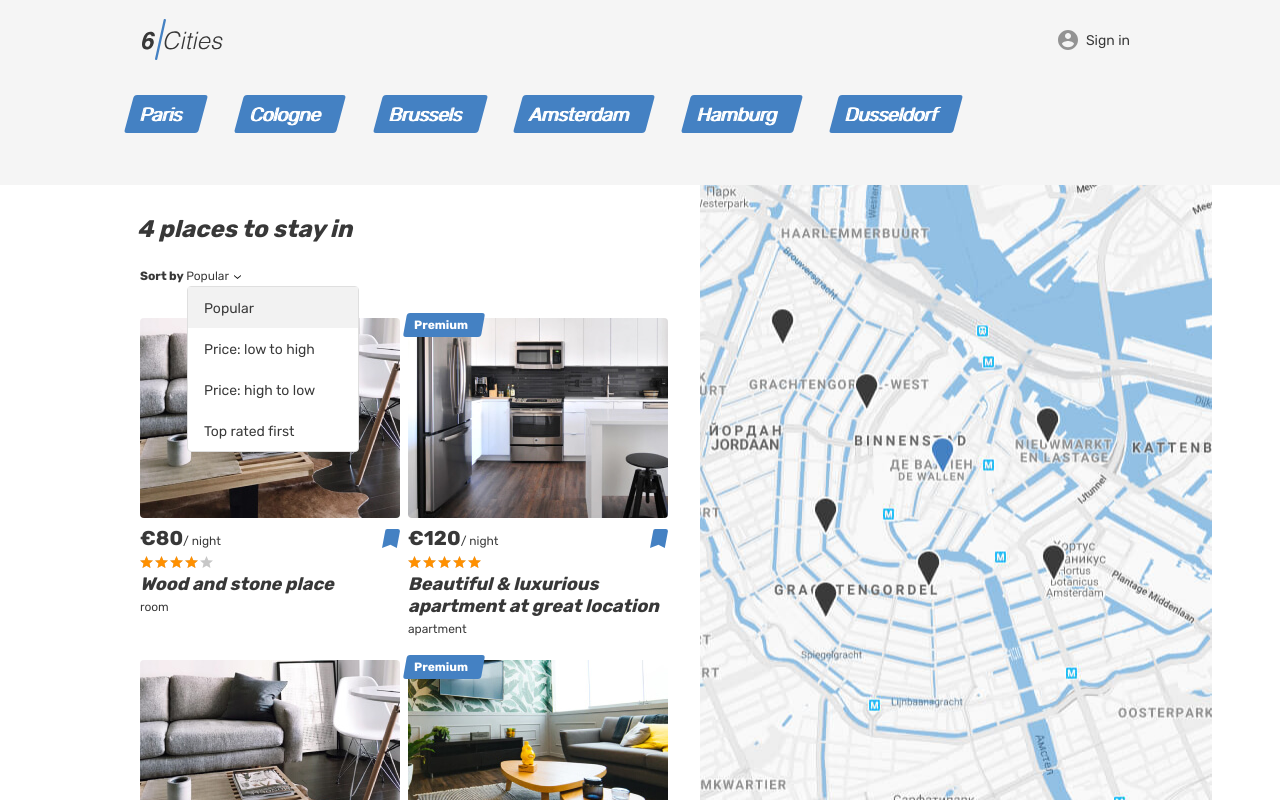
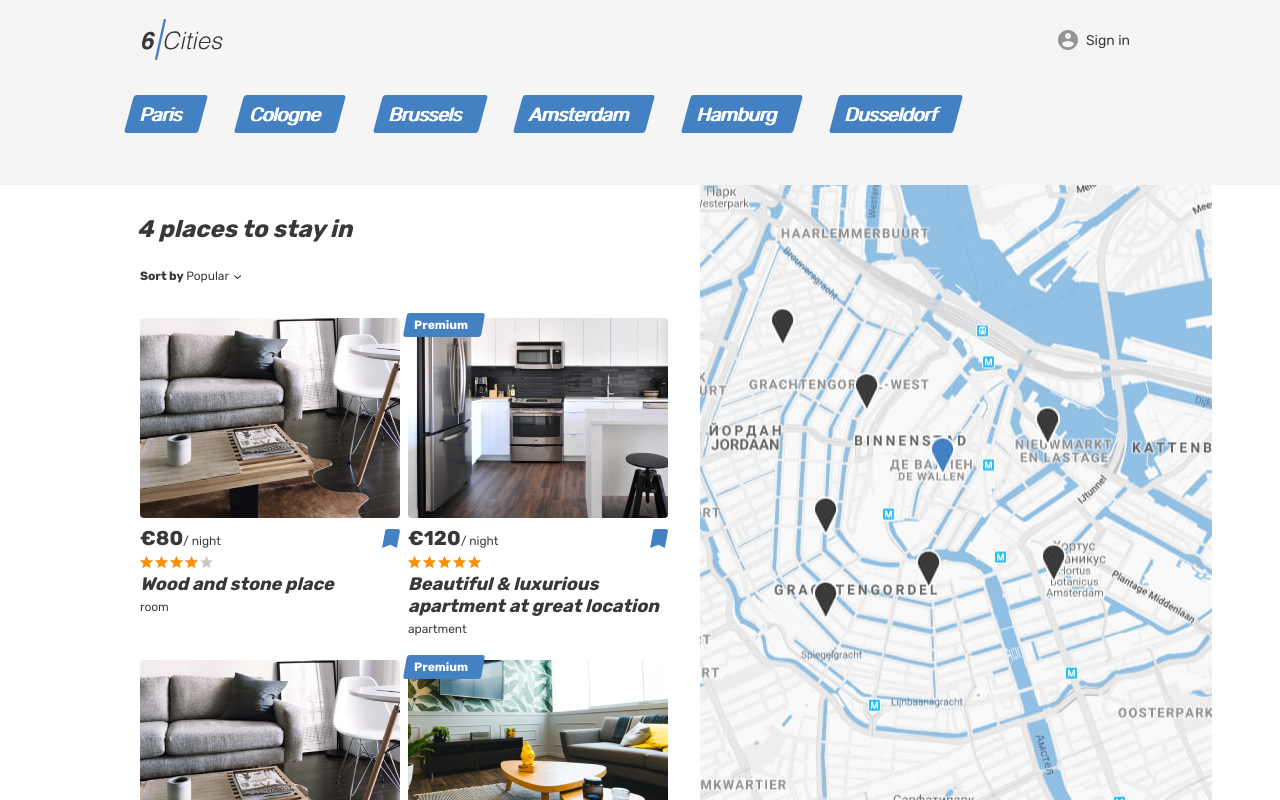
Before and after one commit to lipa88-mk/sixCities, a React (Create React App) app: page / in a window 1280 px wide. Built offline with nearby package versions, Linux system fonts and the light colour scheme.

Commit message:
add state to Cards filter sorting popup

```diff
--- a/src/pages/main-screen/main-screen.tsx
+++ b/src/pages/main-screen/main-screen.tsx
@@ -1,4 +1,4 @@
-import { FC } from 'react';
+import { FC, useState } from 'react';
 import Authorization from '../../components/authorization/authorization';
 import Logo from '../../components/logo/logo';
 import { NavLink, useParams } from 'react-router-dom';
@@ -21,6 +21,8 @@ const MainScreen: FC<MainScreenProps> = ({ locations, offers }) => {
     (el) => el.city.toLowerCase() === params.city
   );
   const locationsList = locations.map((el) => el.city);
+
+  const [isFilterOpen, setIsFilterOpen] = useState<boolean>(false);
 
   return (
     <div className="page page--gray page--main">
@@ -66,13 +68,13 @@ const MainScreen: FC<MainScreenProps> = ({ locations, offers }) => {
               </b>
               <form className="places__sorting" action="#" method="get">
                 <span className="places__sorting-caption">Sort by&nbsp;</span>
-                <span className="places__sorting-type" tabIndex={0}>
+                <span className="places__sorting-type" tabIndex={0} onClick={() => setIsFilterOpen(!isFilterOpen)}>
                   Popular
                   <svg className="places__sorting-arrow" width="7" height="4">
                     <use xlinkHref="#icon-arrow-select"></use>
                   </svg>
                 </span>
-                <ul className="places__options places__options--custom places__options--opened">
+                <ul className={['places__options places__options--custom ', isFilterOpen ? 'places__options--opened' : ''].join(' ')}>
                   <li
                     className="places__option places__option--active"
                     tabIndex={0}
```
